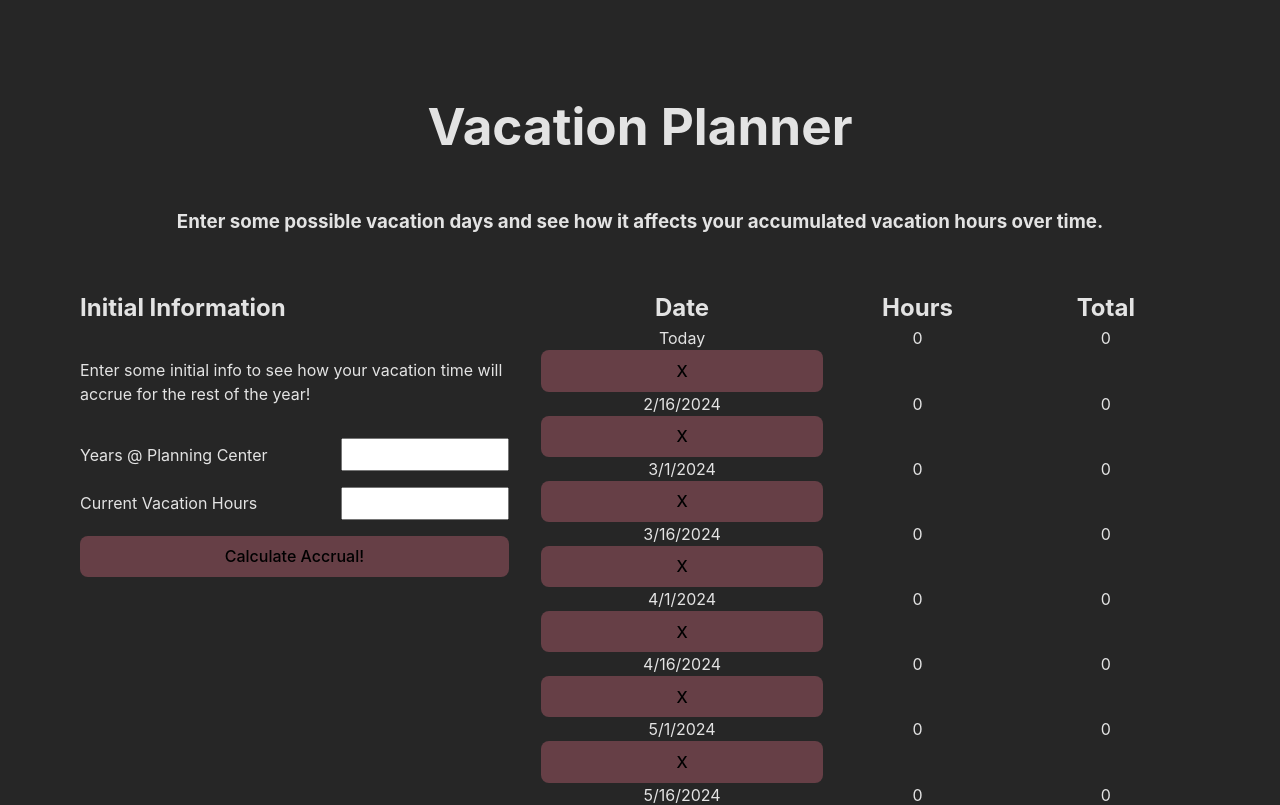
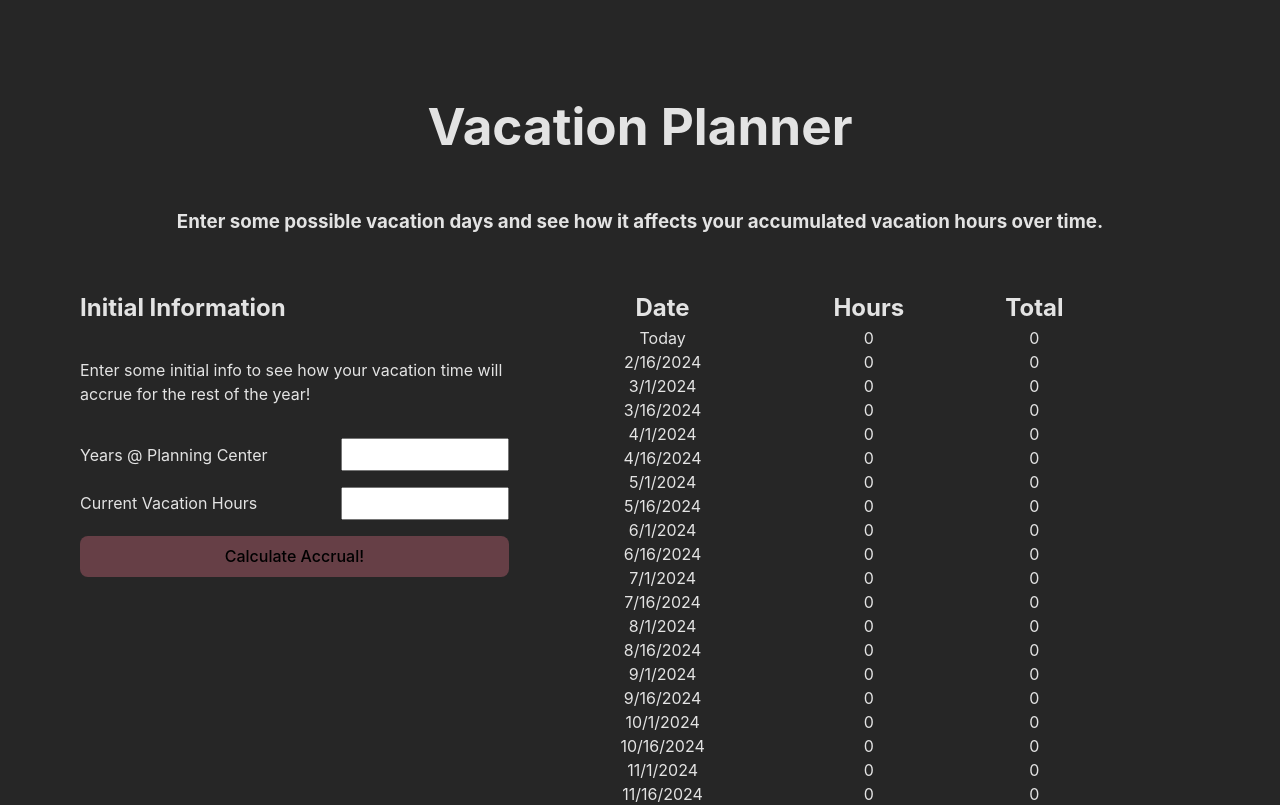
Before and after one commit to usborn116/pto-calculator, a React (Vite) app: page / in a window 1280 px wide. Shown: the top 805 px of the page. Built offline with nearby package versions, Linux system fonts and the light colour scheme.

Commit message:
added delete button for indiv dates

```diff
--- a/src/App.css
+++ b/src/App.css
@@ -82,11 +82,12 @@
 
 .row{
   display: grid;
-  grid-template-columns: 1.5fr 1fr 1fr;
+  grid-template-columns: 1.5fr 1fr 1fr 0.5fr;
+  gap: 0.2em;
 }
 
 #header{
-  grid-template-columns: 1.5fr 1fr 1fr;
+  grid-template-columns: 1.5fr 1fr 1fr 0.5fr;
 }
 
 .row > div{
@@ -118,6 +119,10 @@
     text-align: right;
   }
 
+  #header{
+    font-size: 0.8em;
+  }
+
 }
 
 .form > form{
--- a/src/App.tsx
+++ b/src/App.tsx
@@ -58,7 +58,7 @@
           <div>{i == 0 ? "Today" : f.date.toLocaleDateString('en-us', { timeZone: 'UTC'})}</div>
           <div>{f.hrs}</div>
           <div className={f.overMax ? 'over' : ''}>{f.totalHrs}</div>
-          <button>X</button>
+          { f.payday ? '' : <button className='delete' onClick={() => resetDates(f.date)}>X</button>}
         </div>
         )
       )}
@@ -95,11 +95,16 @@
     resetButton()
   }
 
-  const resetDates = () => {
-    let idx = hrsArr.findIndex(d => d.payday == false)
-    while (idx > -1){
+  const resetDates = (date: Date | null = null) => {
+    if (!date){
+      let idx = hrsArr.findIndex(d => d.payday == false)
+      while (idx > -1){
+        hrsArr.splice(idx, 1)
+        idx = hrsArr.findIndex(d => d.payday == false)
+      }
+    } else {
+      const idx = hrsArr.findIndex(d => d.date == date)
       hrsArr.splice(idx, 1)
-      idx = hrsArr.findIndex(d => d.payday == false)
     }
     setHrsArr([...hrsArr])
     setAdded([])
@@ -158,7 +163,7 @@
             </form>
         </div>
         <div className="pair">
-        <button className="reset" onClick={resetDates}> Reset Vacation Days </button>
+        <button className="reset" onClick={() => resetDates()}> Reset Vacation Days </button>
           <div className="key">
             <div className='over'>Over Max Limit</div>
             <div className='vacay'>Vacation Day!</div>
--- a/src/index.css
+++ b/src/index.css
@@ -54,6 +54,19 @@
   outline: 4px auto -webkit-focus-ring-color;
 }
 
+.delete{
+  width: auto;
+  padding: 0.2em;
+  background-color: transparent;
+  color: red;
+
+}
+
+.delete:hover{
+  background-color: darkred;
+  color: white;
+}
+
 .reset{
   background-color: darkred;
 }
```
